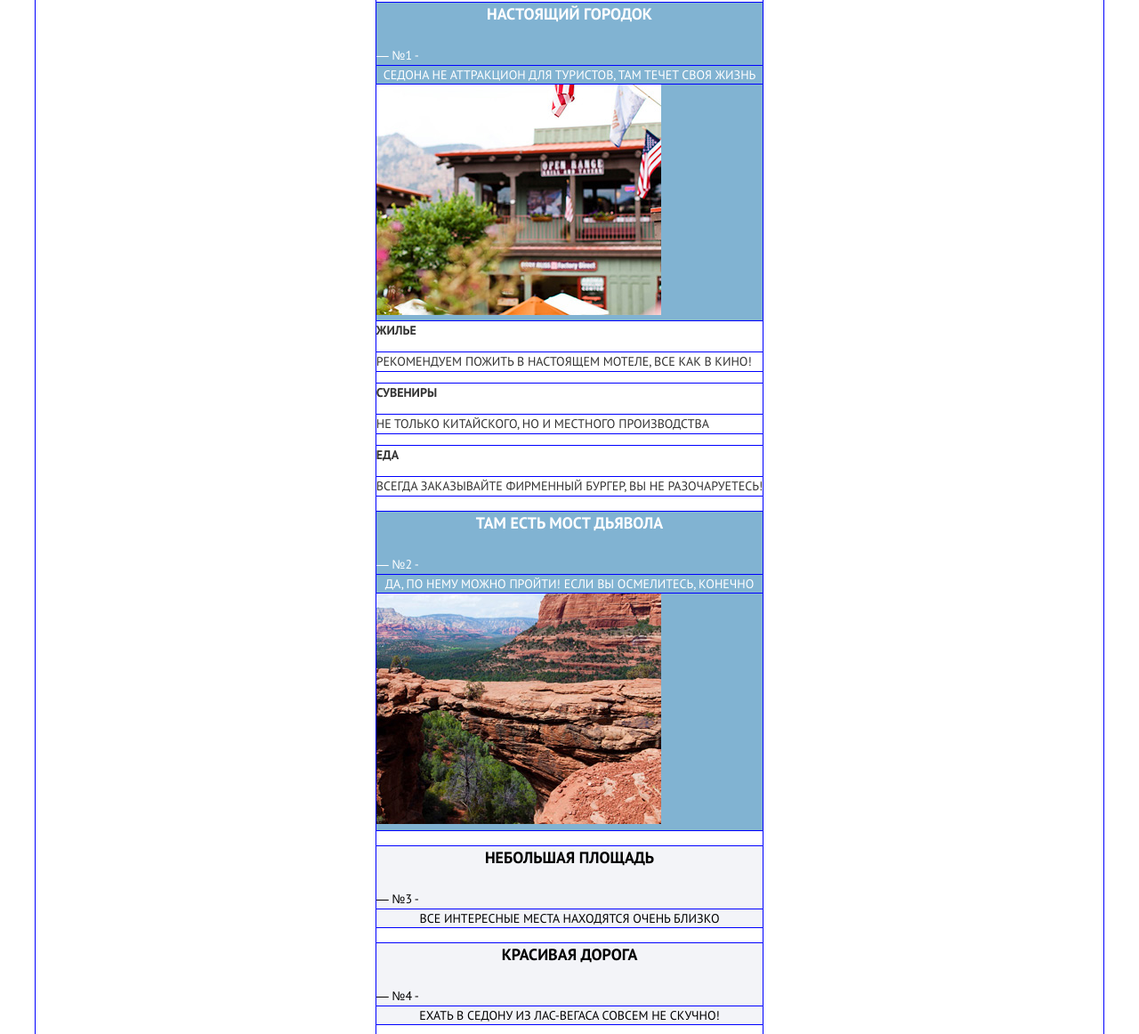
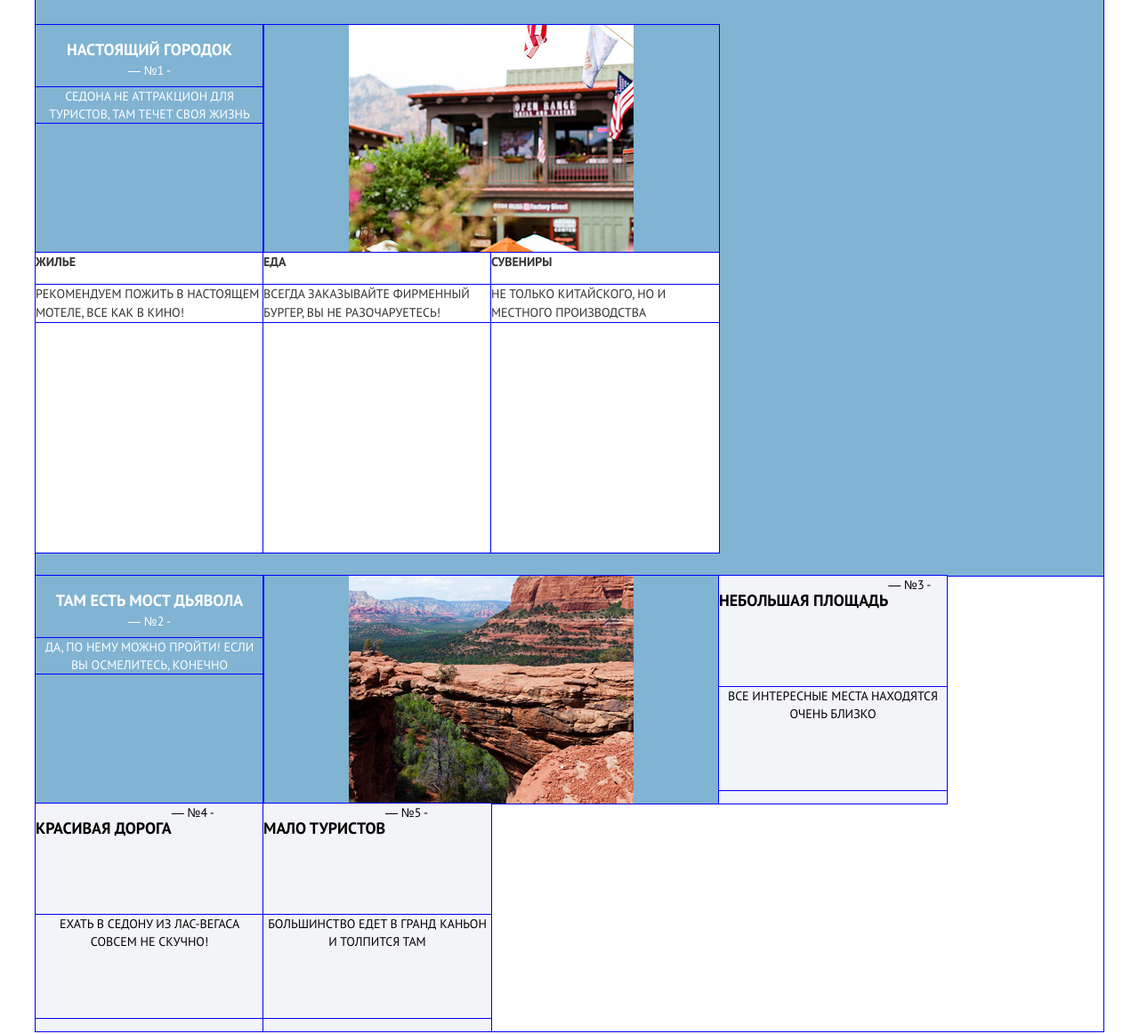
Before and after one commit to DozA2000/578245-sedona-19, a website: page source/index.html in a window 1280 px wide. Shown: the part 664-1826 px from the top of the page at 89% size. Drawn offline with nearby package versions, Linux system fonts and the light colour scheme; files that its build step writes are made by us from their sources; files whose address does not match are found by name.

Commit message:
Делал десктопную верстку первой страницы

```diff
--- a/source/index.html
+++ b/source/index.html
@@ -47,11 +47,18 @@
       </div>
       <ul class="advantages__list">
         <li class="advantages__item advantages__item--1">
+          <div class="advantages__item--desc advantages__item--true-town">
           <h3 class="advantages__title--white">Настоящий городок</h3> <span class="advantages__number--white">— №1
             -</span>
           <p class="advantages__description--white">Седона не аттракцион для туристов, там течет своя жизнь</p>
-          <img class="advantages__photo" src="img/main-city-mobile@1x.jpg" width="320" height="260"
-            alt="Фотография города">
+          </div>
+          <div class="advantages__item--pict advantages__item--pict-town">
+            <picture>
+              <source media="(min-width: $desktop-width)" srcset="img/main-city@1x.jpg 1x, img/main-city@2x.jpg 2x">
+              <source media="(min-width: $tablet-width)" srcset="img/main-city-tablet@1x.jpg 1x, img/main-city-tablet@2x.jpg 2x">
+              <img class="advantages__item-photo" src="img/main-city-mobile@1x.jpg" alt="Фото города">
+            </picture>
+          </div>
           <ul class="features">
             <li class="features__item features__item--house">
               <h4 class="features__title">Жилье</h4>
@@ -68,11 +75,15 @@
           </ul>
         </li>
         <li class="advantages__item advantages__item--2">
-          <h3 class="advantages__title--white">Там есть Мост дьявола</h3> <span class="advantages__number--white">— №2
+          <div class="advantages__item--desc advantages__item--true-town">
+            <h3 class="advantages__title--white">Там есть Мост дьявола</h3> <span class="advantages__number--white">— №2
             -</span>
-          <p class="advantages__description--white">Да, по нему можно пройти! Если Вы осмелитесь, конечно</p>
-          <img class="advantages__photo" src="img/main-bridge-mobile@1x.jpg" width="320" height="260"
+            <p class="advantages__description--white">Да, по нему можно пройти! Если Вы осмелитесь, конечно</p>
+          </div>
+          <div class="advantages__item--pict advantages__item--pict-bridge">
+            <img class="advantages__photo" src="img/main-bridge-mobile@1x.jpg" width="320" height="260"
             alt="Фотография моста">
+          </div>
         </li>
         <li class="advantages__item advantages__item--3">
           <h3 class="advantages__title--black">Небольшая площадь</h3> <span class="advantages__number--black">— №3
--- a/source/sass/blocks/advantages.scss
+++ b/source/sass/blocks/advantages.scss
@@ -39,9 +39,55 @@
 }
 
 .advantages__list {
+  display: flex;
+  flex-wrap: wrap;
   margin: 0;
   padding: 0;
   list-style: none;
+}
+
+.advantages__item {
+  display: flex;
+  flex-wrap: wrap;
+  position: relative;
+  padding: 0px 0px;
+
+  color: #ffffff;
+  font-family: "PTSans", "Arial", sans-serif;
+  font-weight: normal;
+  font-size: 14px;
+  line-height: 21px;
+
+  text-transform: uppercase;
+  text-align: center;
+
+  background-color: #81b3d2;
+
+  overflow: hidden;
+
+  & h3 {
+    margin: 15px 0px;
+    margin-bottom: 0px;
+
+    font-size: 18px;
+    line-height: 26px;
+    font-weight: bold;
+  }
+
+  & p {
+    margin-top: 8px;
+    margin-bottom: 15px;
+  }
+
+  &:first-child {
+    padding-top: 43px;
+    padding-bottom: 26px;
+  }
+
+  &--pict {
+    height: 260px;
+    padding: 0px;
+  }
 }
 
 .advantages__item--1 {
@@ -49,6 +95,17 @@
   margin: 0;
   padding: 0;
   background-color: $light-grey-blue;
+}
+
+.advantages__item--2 {
+  min-height: 191px;
+  background-color: $light-grey-blue;
+}
+
+.advantages__item--3,
+.advantages__item--4,
+.advantages__item--5 {
+  background-color: $pale-grey-five;
 }
 
 .advantages__title--white {
@@ -137,16 +194,34 @@
 }
 
 .features {
-  display: block;
+  display: flex;
+  flex-wrap: wrap;
   list-style: none;
   margin: 0;
   padding: 0;
   background-color: $white;
 }
 
-// .features__item {
-//   background-color: $white;
-// }
+.features__item {
+  position: relative;
+
+  padding: 0px;
+  padding-bottom: 7px;
+
+  background-color: #ffffff;
+  color: #000000;
+  text-align: left;
+
+  & h4 {
+    margin: 0px;
+    margin-bottom: 15px;
+  }
+
+  & p {
+    margin: 0px;
+    margin-bottom: 20px;
+  }
+}
 
 .features__title {
   margin: 0;
@@ -176,17 +251,6 @@
   color: #333333;
 }
 
-.advantages__item--2 {
-  min-height: 191px;
-  background-color: $light-grey-blue;
-}
-
-.advantages__item--3,
-.advantages__item--4,
-.advantages__item--5 {
-  background-color: $pale-grey-five;
-}
-
 .request__title {
   font-family: "PTSans", "Arial", sans-serif;
   font-size: 21px;
@@ -212,3 +276,55 @@
   text-transform: uppercase;
   color: $black;
 }
+
+/**
+  * ===========================================================
+  * ADVANTAGES SECTION tablet
+  * ===========================================================
+  */
+
+  @media (min-width: $tablet-width) {
+
+    .advantages__item {
+
+      overflow: hidden;
+
+      &--pict {
+        padding: 0px 0px;
+        width: 512px;
+        height: 256px;
+      }
+
+      &--desc {
+        width: 256px;
+        height: 256px;
+    }
+
+  }
+
+    .features__item {
+      width: 256px;
+      height: 330px;
+
+    &--house {
+      order: 1;
+    }
+
+    &--souvenirs {
+      order: 3;
+    }
+
+    &--meal {
+      order: 2;
+    }
+
+    }
+
+    .advantages__item--3,
+    .advantages__item--4,
+    .advantages__item--5 {
+      width: 256px;
+      height: 256px;
+    }
+
+  }
--- a/source/sass/style.scss
+++ b/source/sass/style.scss
@@ -9,7 +9,6 @@
 @import "blocks/form.scss";
 @import "blocks/location.scss";
 
-
 // body {
 //   background: green;
 // }
```
Also changed, not shown: source/form.html (+5 -1 lines). Lines whose indentation alone changed are shown as unchanged.
